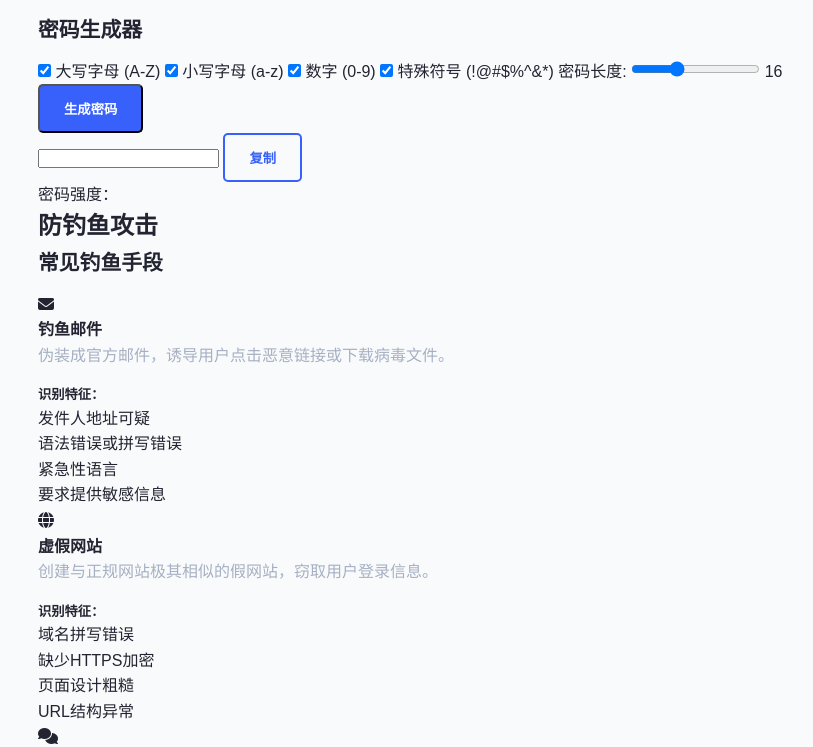
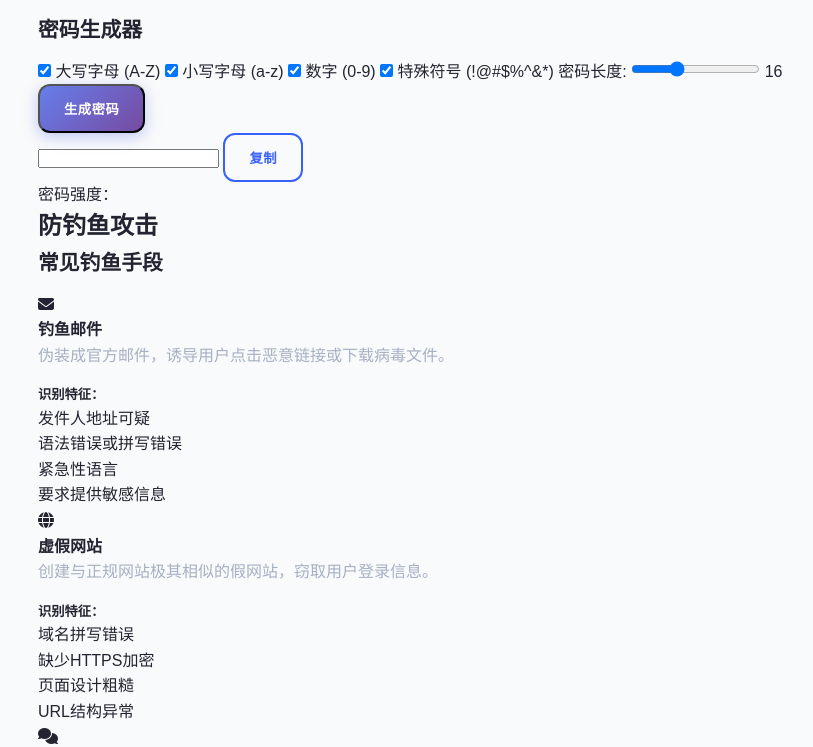
Before and after one commit to nexdra-max/crypto, a plain HTML site: page pages/guides/security-guide.html in a window 1280 px wide. Shown: the part 3794-4541 px from the top of the page, without its empty margins (17-830 px from the left). Drawn offline with Linux system fonts and the light colour scheme.

Commit message:
🎨 继续UI美化进程
✅ 已完成页面UI升级：
- index.html (主页)
- pages/guides.html (教程列表)
- pages/market.html (市场行情)
- pages/news.html (新闻资讯)
- pages/announcements.html (活动公告)
- pages/guides/deposit-guide.html (入金指南)
- pages/guides/withdraw-guide.html (出金指南)
- pages/guides/security-guide.html (安全指南)

🔄 待完成页面：
- pages/guides/crypto-tax.html (税务指南)
- pages/guides/technical-analysis.html (技术分析)
- pages/guides/risk-management.html (风险管理)

💡 改进内容：
- 统一引入enhanced-ui.css样式文件
- 现代化视觉效果和动画
- 提升用户体验和交互性

```diff
--- a/pages/guides/security-guide.html
+++ b/pages/guides/security-guide.html
@@ -5,6 +5,7 @@
     <meta name="viewport" content="width=device-width, initial-scale=1.0">
     <title>加密货币安全防护指南 - Hodor加密货币资讯中心</title>
     <link rel="stylesheet" href="../../css/style.css">
+    <link rel="stylesheet" href="../../css/enhanced-ui.css">
     <link rel="stylesheet" href="https://cdnjs.cloudflare.com/ajax/libs/font-awesome/6.4.0/css/all.min.css">
 </head>
 <body>
```
Also changed, not shown: pages/guides/withdraw-guide.html (+1 -0 lines).
